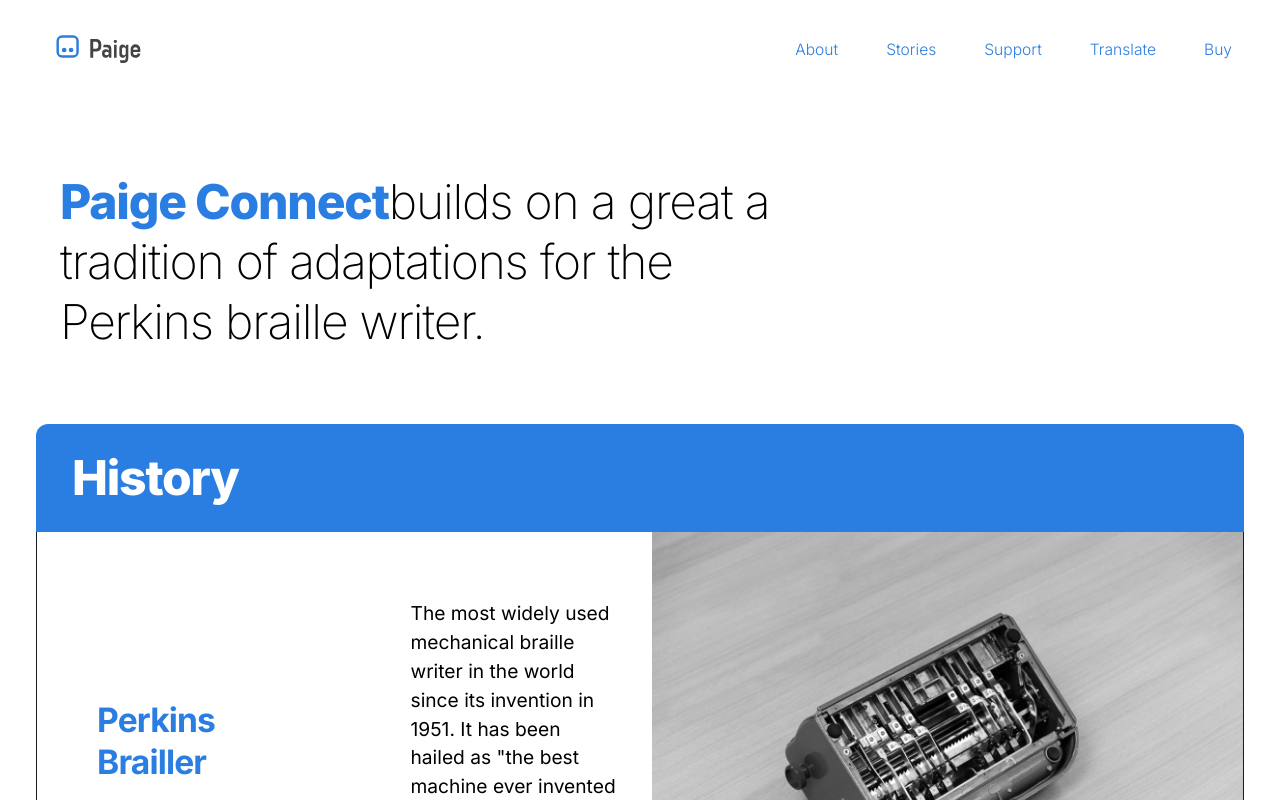
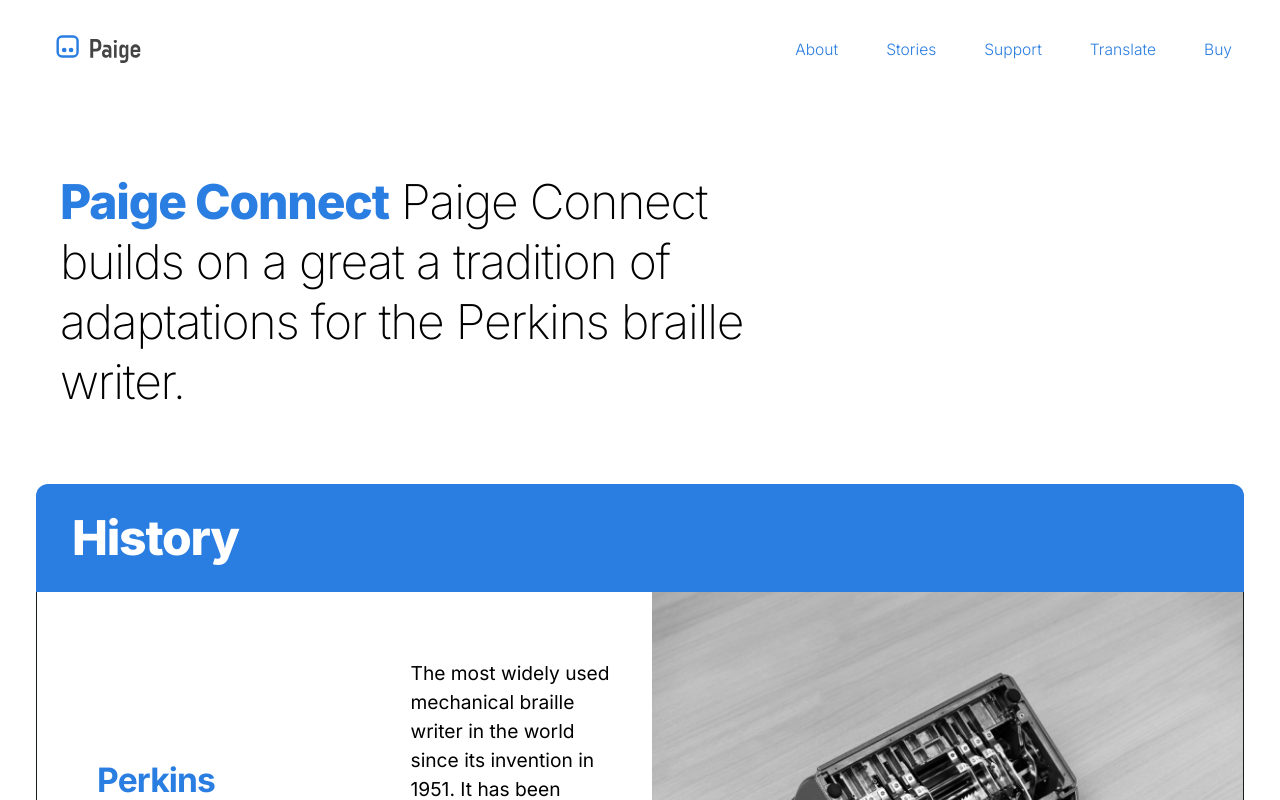
Before and after one commit to PaigeBraille/paige-website, a Next.js app: page /history in a window 1280 px wide. Shown: the top 800 px of the page. Built offline with nearby package versions, Linux system fonts and the light colour scheme.

Commit message:
Update history.tsx | Fix hero text

```diff
--- a/pages/history.tsx
+++ b/pages/history.tsx
@@ -11,8 +11,8 @@
   return (
     <div className="bg-white flex justify-between items-end py-6 md:py-12 px-4">
       <h1 className="text-lg sm:text-xl md:text-3xl tracking-tight leading-tight md:w-2/3 font-extralight">
-        <span className="font-extrabold text-primary">Paige Connect</span>builds on a great a
-        tradition of adaptations for the Perkins braille writer.
+        <span className="font-extrabold text-primary">Paige Connect</span> Paige Connect builds on a
+        great a tradition of adaptations for the Perkins braille writer.
       </h1>
     </div>
   );
```
